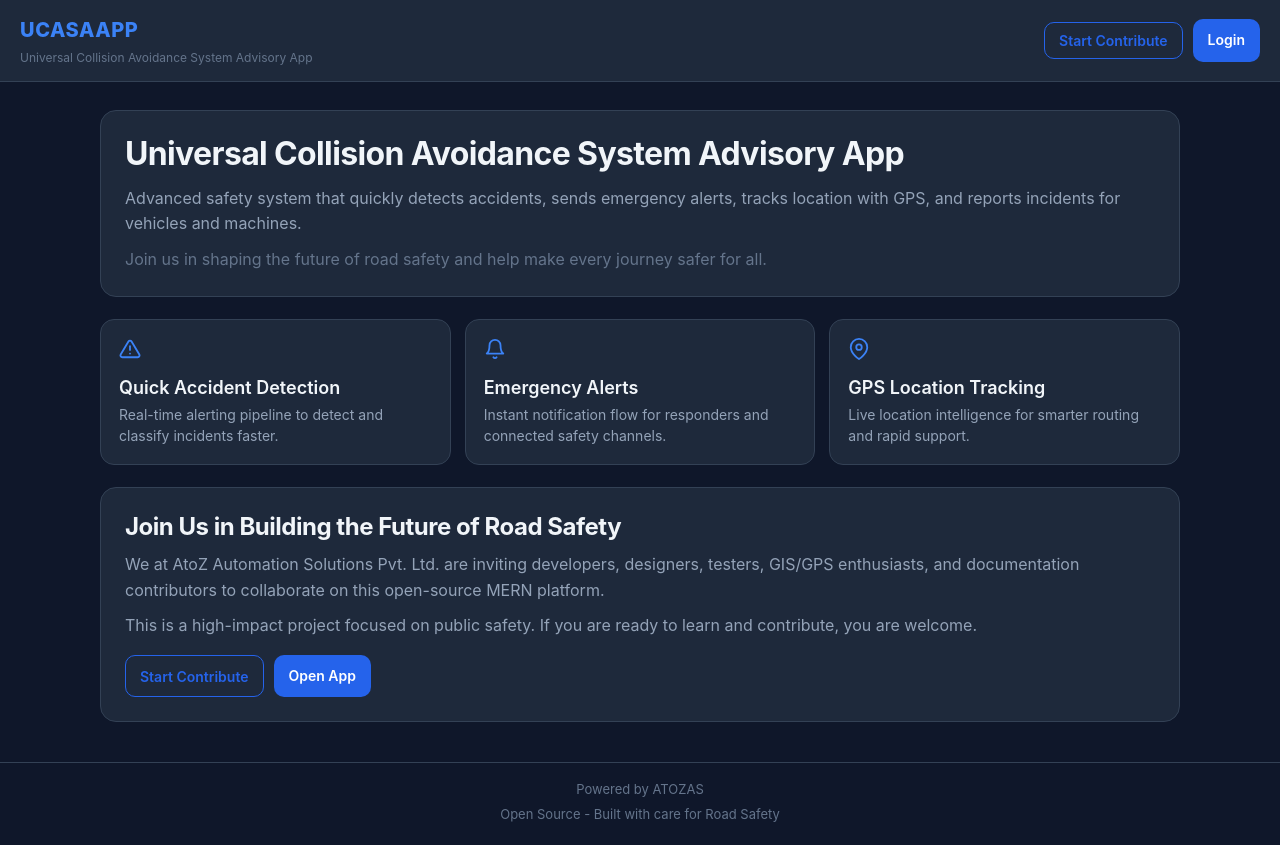
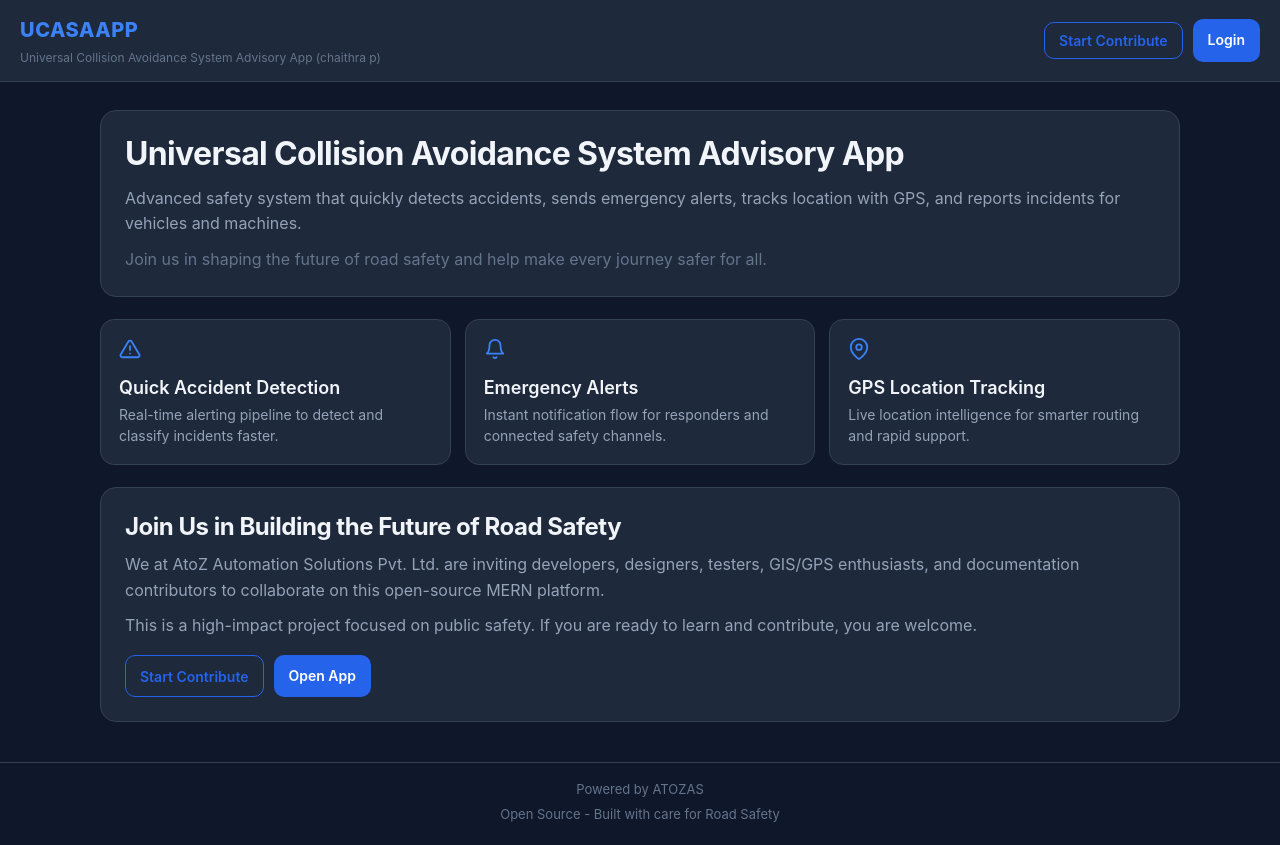
Before and after one commit to atozasworks/cas_ai, a React (Create React App) app in the folder client/: page / in a window 1280 px wide. Built offline with nearby package versions, Linux system fonts and the light colour scheme; no server answers.

Commit message:
fix(LandingPage): update brand subtitle to include author name

```diff
--- a/client/src/components/Common/LandingPage.jsx
+++ b/client/src/components/Common/LandingPage.jsx
@@ -32,7 +32,7 @@ export default function LandingPage() {
       <nav style={styles.navbar}>
         <div style={styles.brandBlock}>
           <div style={styles.brand}>UCASAAPP</div>
-          <div style={styles.brandSub}>Universal Collision Avoidance System Advisory App</div>
+          <div style={styles.brandSub}>Universal Collision Avoidance System Advisory App (chaithra p)</div>
         </div>
         <div style={styles.navActions}>
           <button
```
